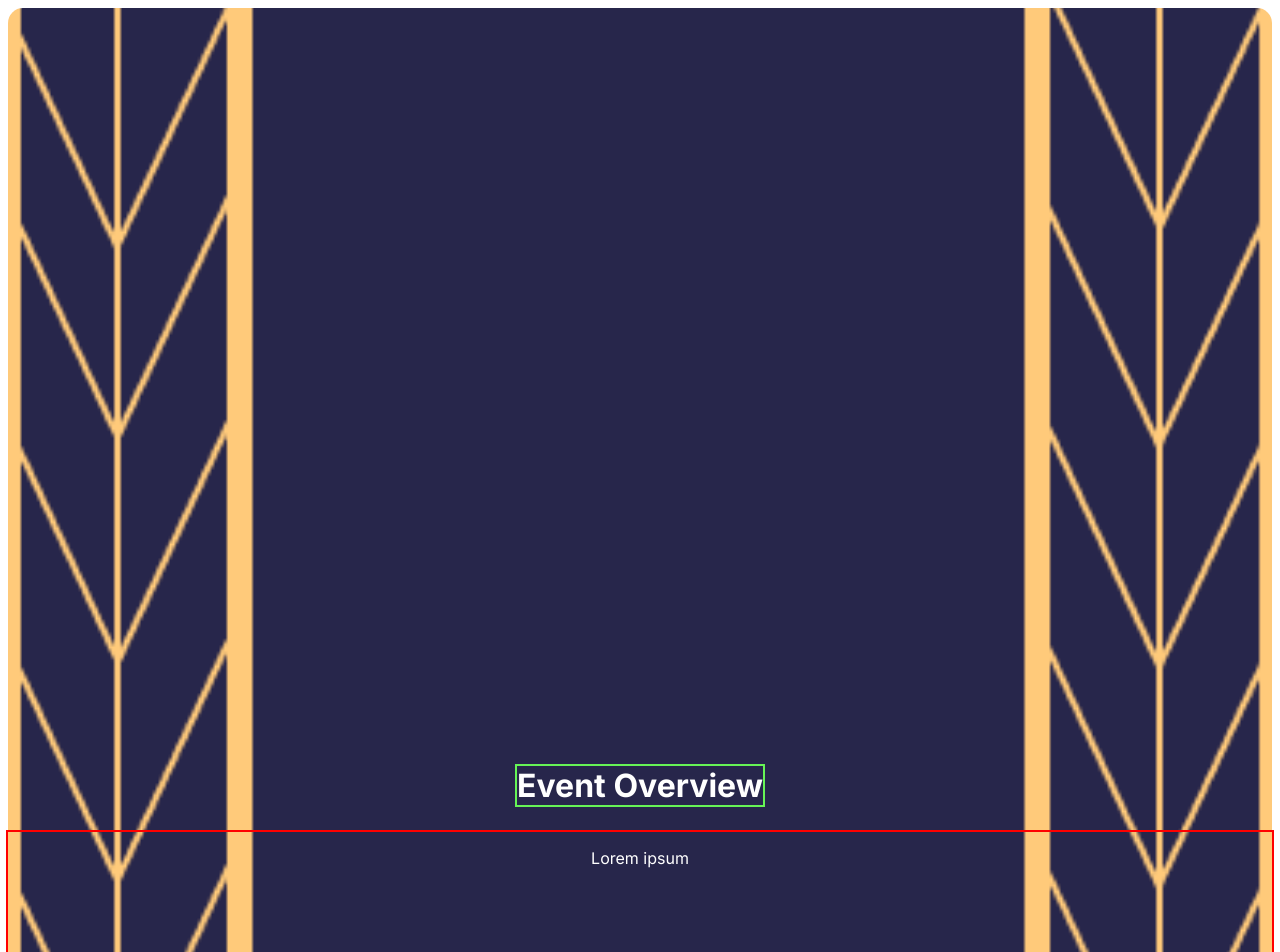
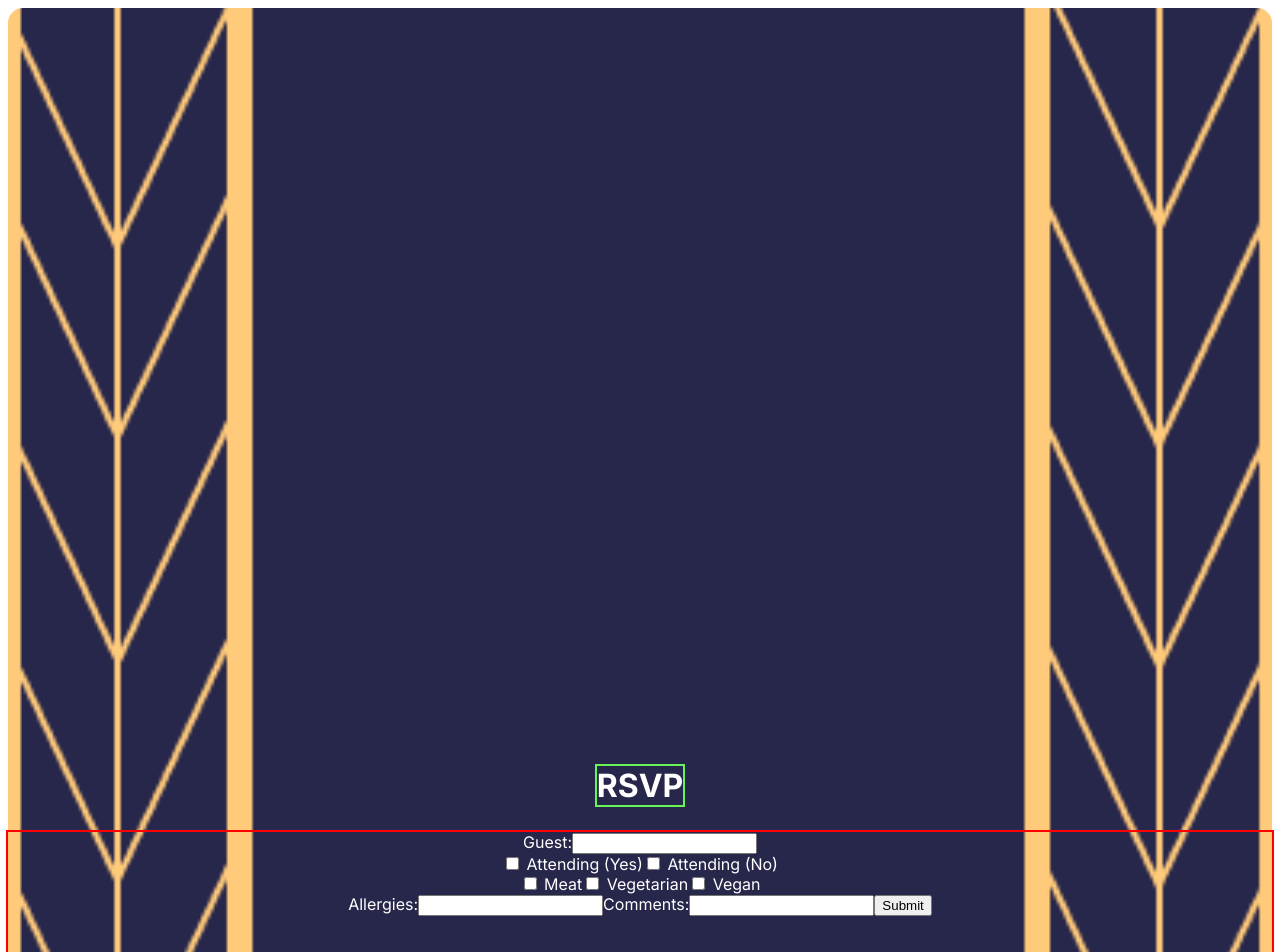
Before and after one commit to nanidam/degree-project-rendezevite, a Next.js app: page /event-overview in a window 1280 px wide. Shown: the top 952 px of the page. Built offline with nearby package versions, Linux system fonts and the light colour scheme.

Commit message:
WIP test rsvp

```diff
--- a/app/event-overview/page.tsx
+++ b/app/event-overview/page.tsx
@@ -7,6 +7,8 @@ const EventOverview: React.FC = () => {
       <TemplateGeometricDesign
         header="Event Overview"
         text="Lorem ipsum"
+        rsvpGeneric={true}
+        rsvpFood={true}
       ></TemplateGeometricDesign>
     </div>
   );
```
